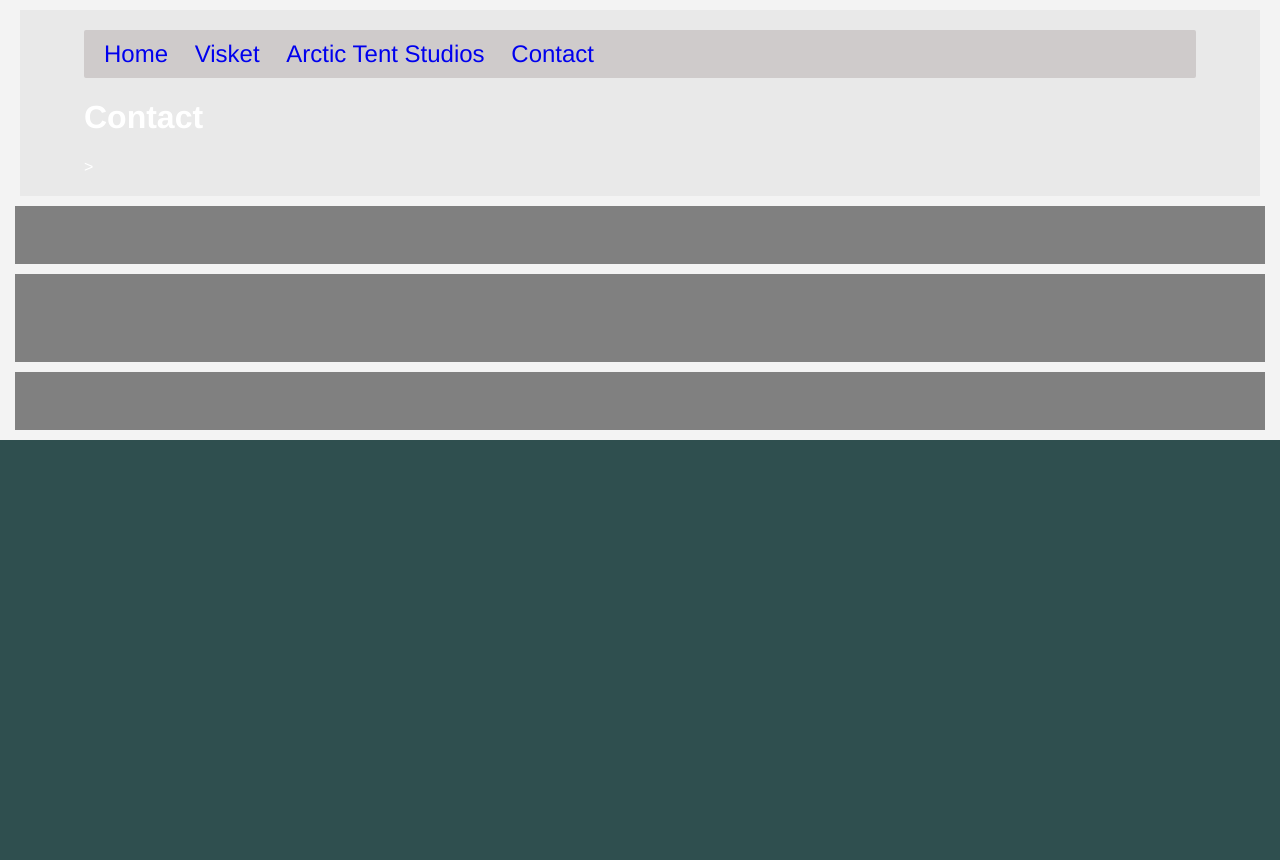
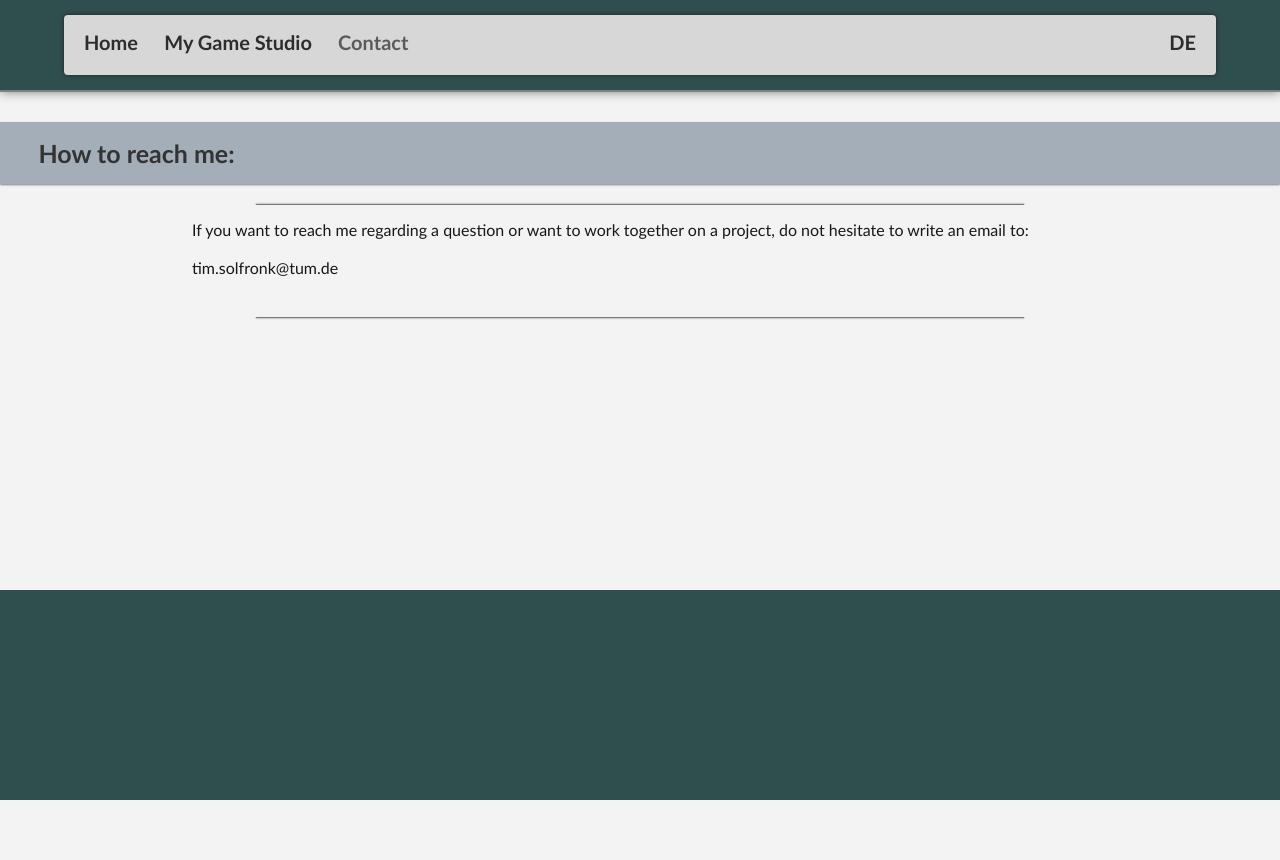
Before and after one commit to TimSolfronk/timsolfronk.github.io, a plain HTML site: page contact.html in a window 1280 px wide. After the commit the page ends 800 px from the top, so only its background shows below. Drawn offline with Linux system fonts and the light colour scheme.

Commit message:
Updated personal page

```diff
--- a/contact.html
+++ b/contact.html
@@ -3,39 +3,38 @@
 <head>
     <meta charset="UTF-8">
     <meta name="viewport" content="width=device-width, initial-scale=1.0">
-    <title>Contact me</title>
+    <title>Contact</title>
     <link rel="stylesheet" href="generalStyle.css">
 </head>
 <body>
     <header>
-        <nav>
-            <ul class="navigation">
-                <li><a href="index.html">Home</a></li>
-                <li><a href="https://visk3t.github.io">Visket</a></li>
-                <li><a href="https://arctictent.github.io">Arctic Tent Studios</a></li>
-                <li><a href="contact.html">Contact</a></li>
+        <nav class="nav-bar">
+            <ul class="navigation list-left">
+                <li class="nav-li"><a href="index.html" class="nav-page">Home</a></li>
+                <li class="nav-li"><a href="https://arctictent.github.io" class="nav-page">My Game Studio</a></li>
+                <!--<li class="nav-li"><a href="https://visk3t.github.io" class="nav-page">Youtube</a></li>-->
+                <li class="nav-li"><a href="contact.html" class="nav-page current-nav">Contact</a></li>
+            </ul>
+            <ul class="navigation list-right">
+                <li class="nav-language nav-li"><a href="index.html" class="nav-page">DE</a></li>
             </ul>
         </nav>
-        <h1>Contact</h1>>
+        <!--<h1>Home</h1>-->
     </header>
 
-    <section>
-        triple-section
-    </section>
-    <section>
-        <div>a</div>
-        <div>b</div>
-        <div>c</div>
-    </section>
+    <div class="section-header">How to reach me:</div>
+    <div class="section-text">
+        <div class="normal-text">
+            If you want to reach me regarding a question or want to work together on a project,
+            do not hesitate to write an email to:
+            <br><br>
+            tim.solfronk@tum.de
+        </div>
+    </div>
 
-    <section>
-        lower-section
-    </section>
-
+    <br><br><br><br><br><br><br><br>
     <footer>
 
     </footer>
-
-    <footer></footer>
 </body>
 </html>
--- a/generalStyle.css
+++ b/generalStyle.css
@@ -3,15 +3,18 @@
         body{
             background: rgb(243, 243, 243);
             color: white;
-            font-family: Helvetica Neue, Arial, Helvetica, sans-serif;
             margin: 0;
             padding: 0;
+            font-family:'Gill Sans', 'Gill Sans MT', Calibri, 'Trebuchet MS', sans-serif;
         }
 
         header{
             background: rgb(233, 233, 233);
-            margin: 10px 20px; /*10 up and down 20 left and right*/
-            padding: 20px 5% 20px 5%;
+            background: darkslategray;
+            margin: 0 auto 30px auto; /*10 up and down 20 left and right*/
+            padding: 15px 5vw 15px 5vw;
+            border-bottom: 2px solid grey;
+            box-shadow: 0 0 10px grey;
         }
         section {
             background-color: grey;
@@ -47,11 +50,6 @@
             font-size: 130%;
         }
 
-        .normal-text {
-            margin: 10px 15px 10px 15px;
-            color: rgb(24, 24, 24);
-        }
-
         ul {
             margin: 0;
             padding: 0;
@@ -61,12 +59,22 @@
         li{
             display: inline-flex;
             flex-direction: row;
-            justify-content: right;
-            padding: 0 10px;
+            padding: 0 5px;
+            margin: auto;
         }
 
         .nav-li:hover {
             outline: rgb(87, 87, 87) 2px solid;
+        }
+
+        .list-left {
+            padding: 100px;
+            float:left;
+        }
+
+        .list-right {
+            padding: 100px;
+            float:right;
         }
 
        footer {
@@ -79,11 +87,21 @@
         }
 
         .navigation {
-            background-color: rgb(207, 203, 203);
-            font-size: 150%;
-            border-radius: 2px;
+
             margin: 0;
             padding: 10px;
+        }
+
+
+        .nav-bar {
+            background-color: rgb(207, 203, 203);
+            background: rgb(215, 215, 215);
+            box-shadow: 0px 0px 4px rgb(34, 34, 34);
+            font-size: 150%;
+            border-radius: 4px;
+            width: 90vw;
+            height: 15%;
+            min-height: 60px;
         }
 
         a {
@@ -96,6 +114,8 @@
 
         ul.navigation li:hover {
             background-color: rgb(164, 164, 164);
+            border-radius: 2px;
+            box-shadow: 0px 2px 2px grey;
         }
 
         .big-header {
@@ -115,3 +135,39 @@
             margin-left: 60px;
             margin-right: 0;
         }
+
+        .section-header {
+            background-color: rgb(233, 233, 233);
+            background-color: rgb(164, 174, 184);
+            padding: 2vh 0 2vh 3vw;
+            font-size: 25px;
+            font-weight: bold;
+            color: rgb(51, 51, 51);
+            box-shadow: 0px 1px 2px grey;
+        }
+
+        .section-text {
+            margin: 20px 20vw 15vh 20vw;
+            border-top: 1px solid rgb(122, 122, 122);
+            border-bottom: 1px solid rgb(122, 122, 122);
+            box-shadow: 0px 0px 2px grey;
+        }
+
+        .normal-text {
+            margin: 0px -5vw;
+            padding: 15px 0 40px 0;
+            color: rgb(24, 24, 24);
+            background: rgb(243, 243, 243);
+        }
+
+        .current-nav{
+            color:rgb(91, 91, 91);
+        }
+
+        @media screen and (max-width: 600px) {
+
+            .nav-page {
+                font-size:17.5px;
+                padding: 2px;
+            }
+        }
```
Also changed, not shown: index.html (+59 -11 lines).
